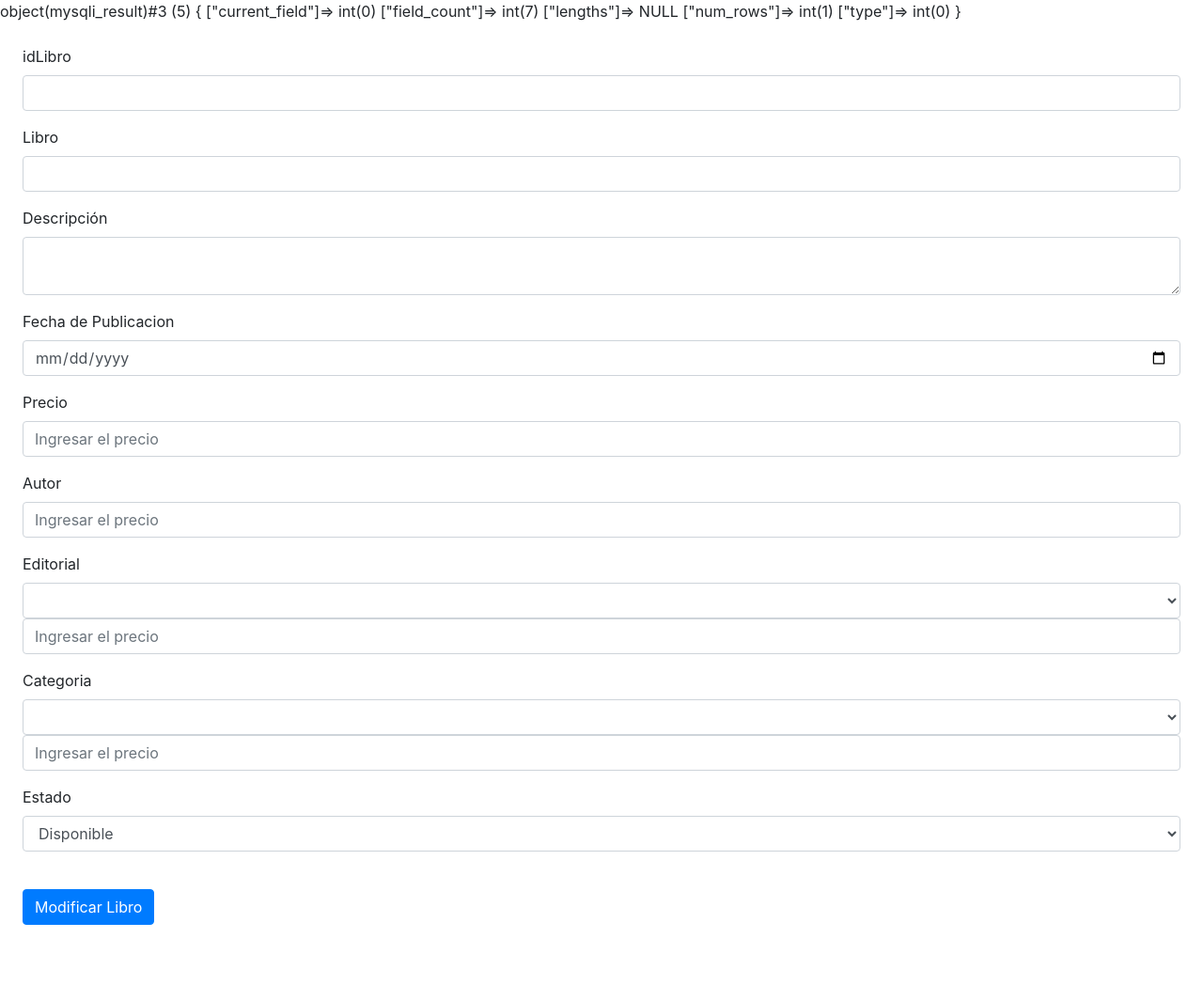
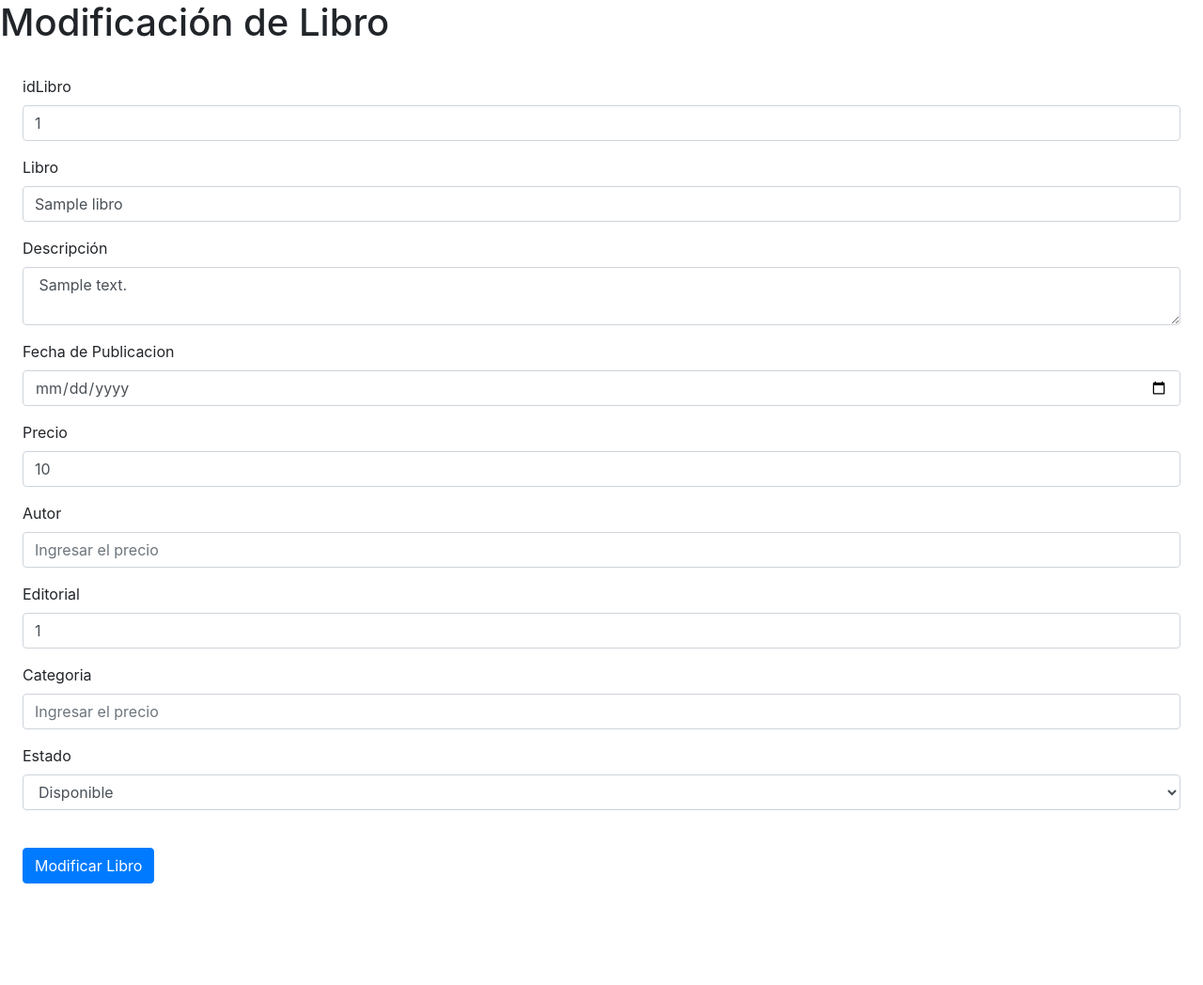
Before and after one commit to paulamorales08/Libreria_Vitual_Bictia, a PHP site: page /libros/modificar.php?id=1 in a window 1280 px wide. Shown: the whole page at 94% size. After the commit the page ends 940 px from the top, so only its background shows below. Run offline with PHP 8.4, Linux system fonts and the light colour scheme; tables that the repository leaves empty hold one stand-in row (values such as "Sample post"); data that the repository does not hold is empty.

Commit message:
Dia 3 - Modificacion 2

```diff
--- a/libros/libros.php
+++ b/libros/libros.php
@@ -49,7 +49,7 @@
 
         function getLibro($idLibro){
             $sql = "SELECT * FROM Libros WHERE idLibro=$idLibro";
-            return mysqli_query($this->conn, $sql);
+            return mysqli_fetch_object(mysqli_query($this->conn, $sql));
         }
 
         function updateLibro($data){
--- a/libros/modificar.php
+++ b/libros/modificar.php
@@ -2,20 +2,20 @@
     include_once('libros.php');
     $libro = new Libros();
     $dp = $libro->getLibro($_GET['id']);
-    var_dump($dp);
 
     if ( isset($_POST) && !empty($_POST)) {
         $modificar = $libro->updateLibro($_POST);
         if ($modificar) {
             echo "Modificación exitosa";
+            //header('location:index.php');
         }else{
-            echo "Error!";
+            echo "Error al modificar";
         }
     }
 ?>
 
 <!DOCTYPE html>
-<html lang="en">
+<html lang="es">
 <head>
     <meta charset="UTF-8">
     <meta name="viewport" content="width=device-width, initial-scale=1.0">
@@ -24,6 +24,9 @@
     <title>Libreria</title>
 </head>
 <body>
+
+<h1>Modificación de Libro</h1>
+
 <form  method="POST" class="w-100 p-4">
         <div class="form-group">
             <label for="lidibro">idLibro</label>
@@ -46,7 +49,7 @@
         </div>
         <div class="form-group">
             <label for="precio">Precio</label>
-            <input name='precio' id='precio' type="text" placeholder="Ingresar el precio"
+            <input name='precio' id='precio' type="number" placeholder="Ingresar el precio"
             require class="form-control" value="<?= $dp->precio ?>">
         </div>
         <div class="form-group">
@@ -58,13 +61,11 @@
         </div>
         <div class="form-group">
             <label for="idEditorial">Editorial</label>
-            <select name="idEditorial" id="idEditorial" class="form-control">
             <input name='precio' id='precio' type="text" placeholder="Ingresar el precio"
             require class="form-control" value="<?= $dp->idEditorial ?>">
         </div>
         <div class="form-group">
             <label for="idCategoria">Categoria</label>
-            <select name="idCategoria" id="idCategoria" class="form-control">
             <input name='precio' id='precio' type="text" placeholder="Ingresar el precio"
             require class="form-control" value="<?= $dp->idCategoria ?>">
         </div>
@@ -72,7 +73,7 @@
             <label for="estado">Estado</label>
             <select name="estado" id="estado" class="form-control">
                 <?php
-                    if ($dp->estado === 0) {
+                    if ($dp->estado === '0') {
                         echo "<option value='0'>No Disponible</option>";
                         echo "<option value='1'>Disponible</option>";
                     }else{
```
Also changed, not shown: libros/index.php (indentation only).
